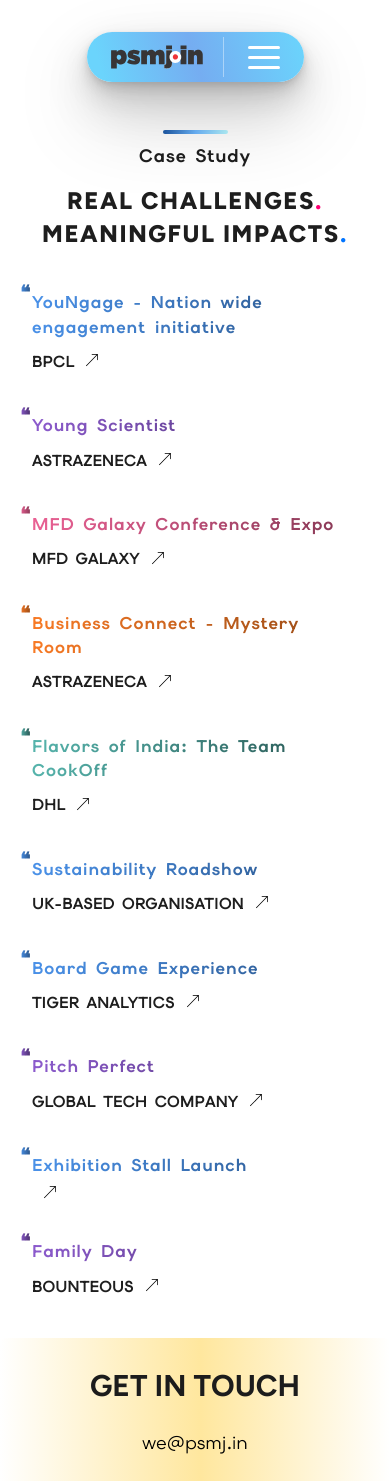
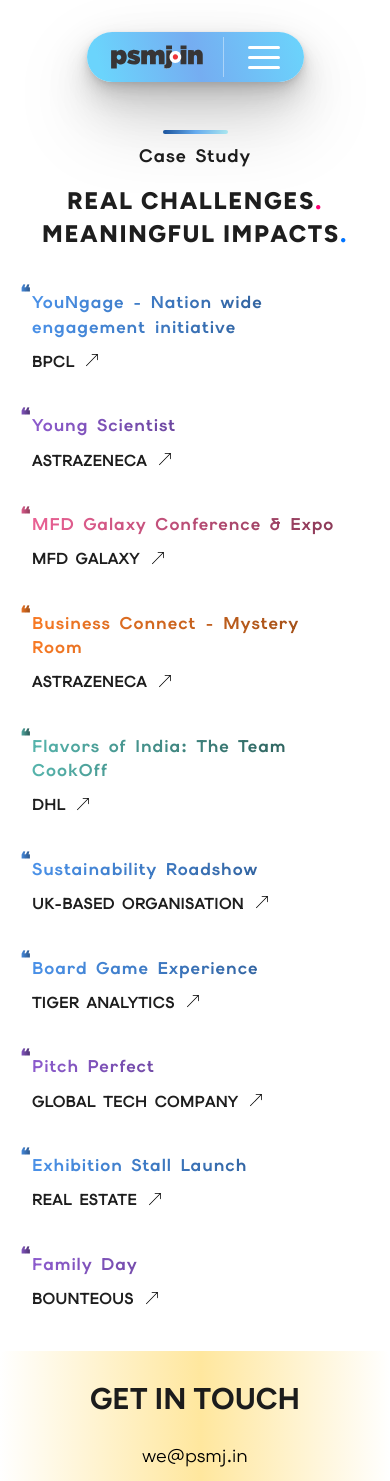
Before and after one commit to Duffl-Digital/PSMJ, a Next.js app: page /case-study in a window 390 px wide. Shown: the top 1481 px of the page. Built offline with nearby package versions, Linux system fonts and the light colour scheme.

Commit message:
case study arrow fix

```diff
--- a/src/app/case-study/page.tsx
+++ b/src/app/case-study/page.tsx
@@ -82,7 +82,7 @@ export default function CaseStudy() {
             left: {
                 id: "Exhibition_Stall_Launch",
                 title: "Exhibition Stall Launch",
-                company: "",
+                company: "Real Estate",
                 gradient: "linear-gradient(90deg, #4A91E8 0%, #295182 100%)",
             },
             right: {
@@ -277,9 +277,11 @@ export default function CaseStudy() {
                                     <p className="mt-3 elms-sans-medium uppercase  text-[#1E1E1E] text-[15px] font-semibold leading-[151%] tracking-[0.75px]">
                                             {row.left.company}
                                         </p>
+<span className="lg:hidden block">
 <svg xmlns="http://www.w3.org/2000/svg" width="12" height="13" viewBox="0 0 12 13" fill="none"  className="mt-[9px]">
 <path d="M11.4797 0.000259585L6.10966 0.0823858C5.90033 0.0694092 5.72009 0.228579 5.70713 0.437927C5.69416 0.647253 5.85333 0.827496 6.06268 0.840449C6.0822 0.841651 6.10179 0.841374 6.12124 0.839553L10.5757 0.774109L0.108297 11.5668C-0.0377117 11.7173 -0.0340338 11.9578 0.116535 12.1038C0.267104 12.2498 0.507517 12.2461 0.653526 12.0956L11.121 1.30291L11.1891 5.75468C11.1761 5.964 11.3353 6.14425 11.5446 6.1572C11.754 6.17015 11.9342 6.01101 11.9471 5.80166C11.9483 5.78214 11.9481 5.76255 11.9462 5.7431L11.8641 0.373005C11.8603 0.164236 11.6886 -0.00231279 11.4797 0.000259585Z" fill="black"/>
 </svg>
+</span>
 
                                     </Link>
 
@@ -321,9 +323,11 @@ export default function CaseStudy() {
                                          <p className="mt-3 elms-sans-medium uppercase  text-[#1E1E1E] text-[15px] font-semibold leading-[151%] tracking-[0.75px]">
                                             {row.right.company}
                                         </p>
+<span className="lg:hidden block">
 <svg xmlns="http://www.w3.org/2000/svg" width="12" height="13" viewBox="0 0 12 13" fill="none"  className="mt-[9px]">
 <path d="M11.4797 0.000259585L6.10966 0.0823858C5.90033 0.0694092 5.72009 0.228579 5.70713 0.437927C5.69416 0.647253 5.85333 0.827496 6.06268 0.840449C6.0822 0.841651 6.10179 0.841374 6.12124 0.839553L10.5757 0.774109L0.108297 11.5668C-0.0377117 11.7173 -0.0340338 11.9578 0.116535 12.1038C0.267104 12.2498 0.507517 12.2461 0.653526 12.0956L11.121 1.30291L11.1891 5.75468C11.1761 5.964 11.3353 6.14425 11.5446 6.1572C11.754 6.17015 11.9342 6.01101 11.9471 5.80166C11.9483 5.78214 11.9481 5.76255 11.9462 5.7431L11.8641 0.373005C11.8603 0.164236 11.6886 -0.00231279 11.4797 0.000259585Z" fill="black"/>
 </svg>
+</span>
                                          </Link>
 
 
```
